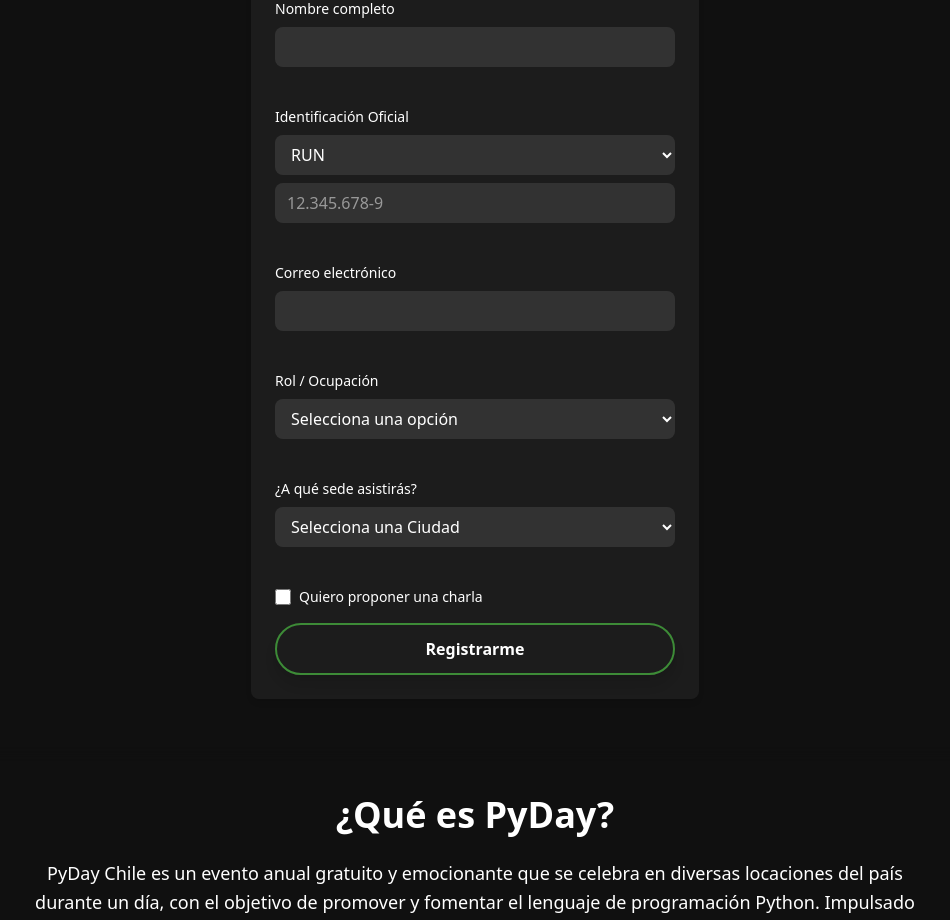
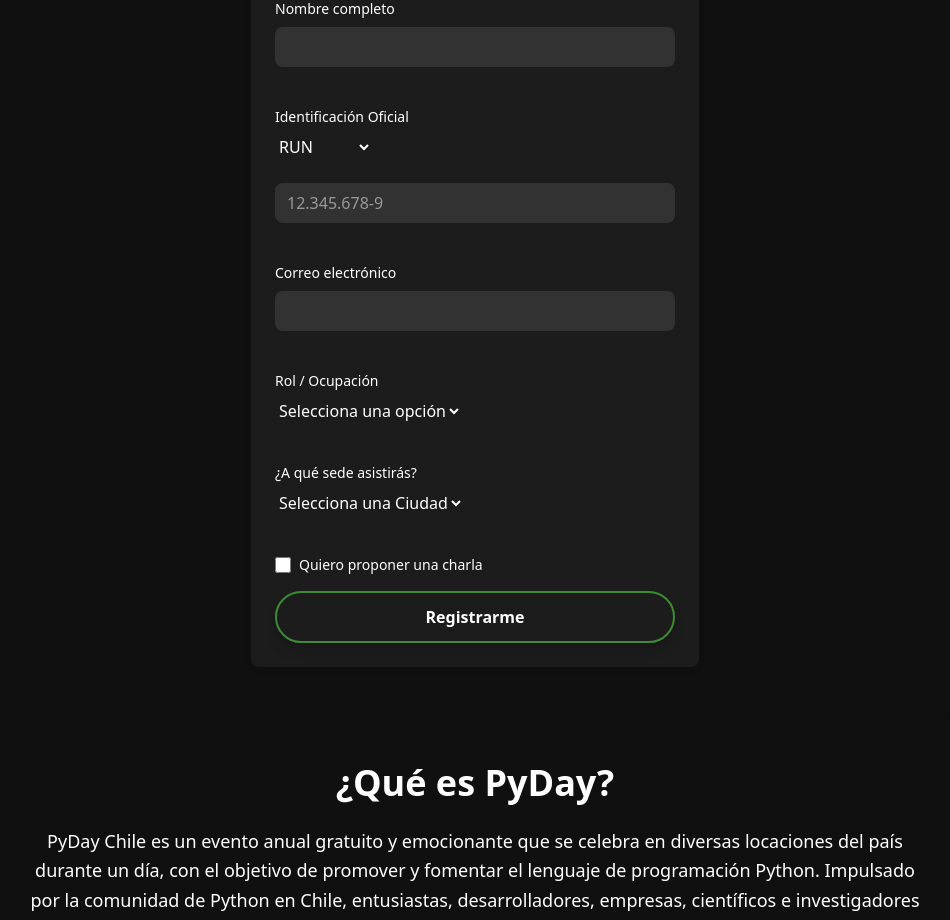
Before and after one commit to python-chile/pydaydotcl, a Next.js app: page / in a window 1280 px wide. Shown: the part 2020-2940 px from the top of the page, without its empty margins (165-1115 px from the left). Built offline with nearby package versions, Linux system fonts and the light colour scheme.

Commit message:
Update components selects

```diff
--- a/src/app/[city]/page.js
+++ b/src/app/[city]/page.js
@@ -143,7 +143,7 @@ export default async function CityPage({ params }) {
         subtitle="Aprende, comparte y conecta con desarrolladores y entusiastas de Python de toda la región y de Chile."
         buttonText="Registrarme ahora"
         href="https://docs.google.com/forms/d/e/1FAIpQLSdhHlnqwmYffl6JNzbAZ4IRRyM_8fcOB1QH0hyz6Vwi3VFOwg/viewform"
-        className="bg-gradient-to-br from-green-900/60 to-black/80 backdrop-blur rounded-lg my-4 md:my-8 mx-2 md:mx-8"
+        className="bg-gradient-to-br from-green-900/60 to-black/80 backdrop-blur rounded-lg my-4 md:my-8 mx-auto"
       />
 
       {/* Segundo enlace independiente para "Conocer la comunidad" */}
--- a/src/app/sponsors/components/SponsorForm.js
+++ b/src/app/sponsors/components/SponsorForm.js
@@ -89,7 +89,7 @@ export default function SponsorForm() {
           value={formData.sponsorLevel}
           onChange={handleChange}
           required
-          className="w-full px-4 py-2 rounded-lg bg-black/50 backdrop-blur border border-white/20 focus:border-green-500 focus:outline-none focus:ring-2 focus:ring-green-500/50 text-white appearance-none"
+          className="select-theme"
           style={{
             color: "white",
             backgroundColor: "rgba(0, 0, 0, 0.7)",
--- a/src/components/RegistrationForm.js
+++ b/src/components/RegistrationForm.js
@@ -163,7 +163,7 @@ export default function RegistrationForm() {
               value={formData.name}
               onChange={handleChange}
               required
-              className="w-full px-3 py-2 bg-white/10 rounded-lg focus:outline-none focus:ring-2 focus:ring-blue-500"
+              className="w-full px-3 py-2 bg-white/10 rounded-lg focus:outline-none focus:ring-2 focus:ring-py-green-500"
             />
             {validationErrors.name && (
               <p className="absolute text-xs text-red-500 mt-1">
@@ -185,7 +185,7 @@ export default function RegistrationForm() {
                 name="idType"
                 value={formData.idType}
                 onChange={handleChange}
-                className="w-full px-3 py-2 bg-white/10 rounded-lg focus:outline-none focus:ring-2 focus:ring-blue-500"
+                className="select-theme"
               >
                 <option value="run">RUN</option>
                 <option value="passport">Pasaporte</option>
@@ -204,7 +204,7 @@ export default function RegistrationForm() {
                   formData.idType === "run" ? "12.345.678-9" : "AA123456"
                 }
                 required
-                className="w-full px-3 py-2 bg-white/10 rounded-lg focus:outline-none focus:ring-2 focus:ring-blue-500"
+                className="w-full px-3 py-2 bg-white/10 rounded-lg focus:outline-none focus:ring-2 focus:ring-py-green-500"
               />
               {validationErrors.idNumber && (
                 <p className="absolute text-xs text-red-500 mt-1">
@@ -225,7 +225,7 @@ export default function RegistrationForm() {
               value={formData.email}
               onChange={handleChange}
               required
-              className="w-full px-3 py-2 bg-white/10 rounded-lg focus:outline-none focus:ring-2 focus:ring-blue-500"
+              className="w-full px-3 py-2 bg-white/10 rounded-lg focus:outline-none focus:ring-2 focus:ring-py-green-500"
             />
             {validationErrors.email && (
               <p className="absolute text-xs text-red-500 mt-1">
@@ -244,7 +244,7 @@ export default function RegistrationForm() {
               value={formData.role}
               onChange={handleChange}
               required
-              className="w-full px-3 py-2 bg-white/10 rounded-lg focus:outline-none focus:ring-2 focus:ring-blue-500"
+              className="select-theme"
             >
               <option value="">Selecciona una opción</option>
               <option value="student">Estudiante</option>
@@ -269,7 +269,7 @@ export default function RegistrationForm() {
               value={formData.city}
               onChange={handleChange}
               required
-              className="w-full px-3 py-2 bg-white/10 rounded-lg focus:outline-none focus:ring-2 focus:ring-blue-500"
+              className="select-theme"
             >
               <option value="">Selecciona una Ciudad</option>
               <option value="copiapo">Copiapó</option>
```
